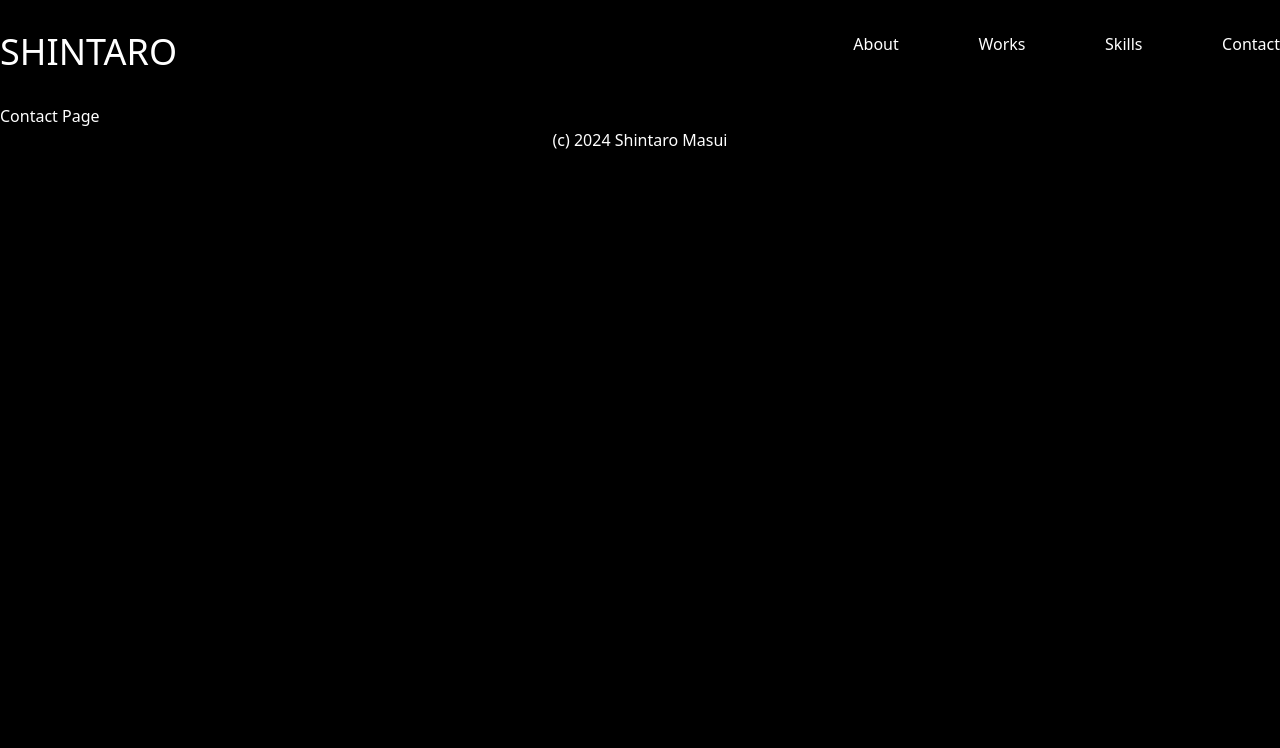
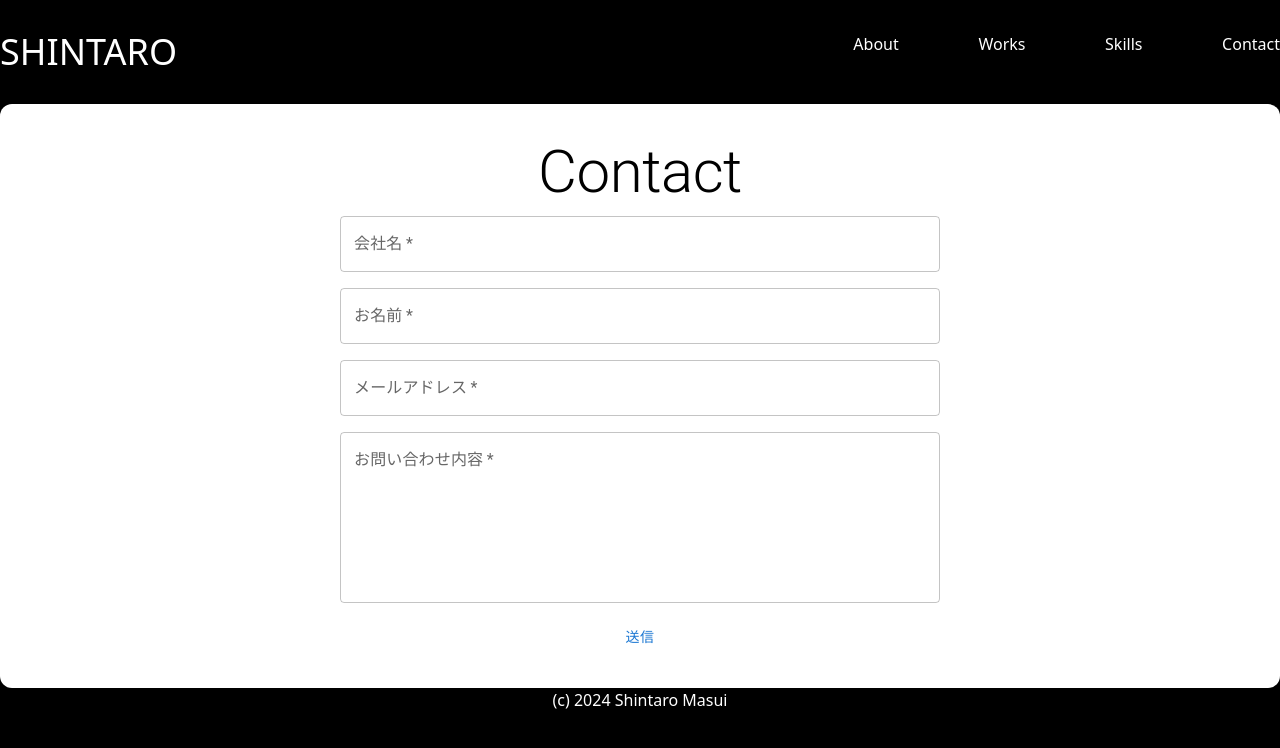
Before and after one commit to shintaro2368/portfolioSite, a Next.js app: page /contact in a window 1280 px wide. Shown: the top 748 px of the page. Built offline with nearby package versions, Linux system fonts and the light colour scheme.

Commit message:
muiのインストールと問い合わせページのフロント部分を実装

```diff
--- a/app/contact/page.tsx
+++ b/app/contact/page.tsx
@@ -1,3 +1,27 @@
+import { FormControl, TextField, Stack, Box, Button, Typography } from '@mui/material';
+
+// とい
 export default function Page() {
-    return <p>Contact Page</p>
+    return (
+        <Box bgcolor="white" padding={4} borderRadius={3}>
+            <Typography color="black" align="center" variant="h2" mb={1}>
+                Contact
+            </Typography>
+            <Box width={600} m="0 auto">
+                <FormControl fullWidth>
+                    <Stack spacing={2} direction="column">
+                        <TextField required label="会社名" />
+                        <TextField required label="お名前" />
+                        <TextField required label="メールアドレス" type='email' />
+                        <TextField required label="お問い合わせ内容" multiline rows={6} />
+                    </Stack>
+                    <Stack mt={2} alignItems="center">
+                        <Button>
+                            送信
+                        </Button>
+                    </Stack>
+                </FormControl>
+            </Box>
+        </Box>
+    );
 }
```
Also changed, not shown: package.json (+8 -5 lines), 1 other file (tests, documents, lock files or other folders).
